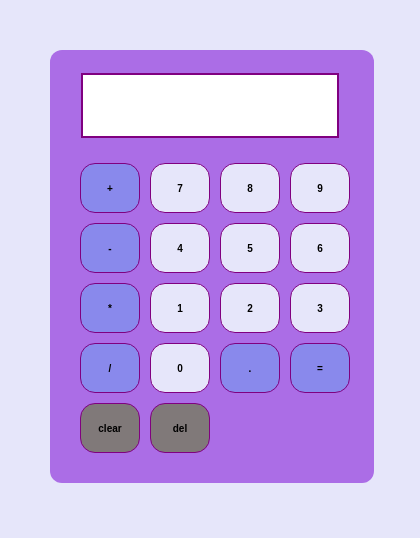
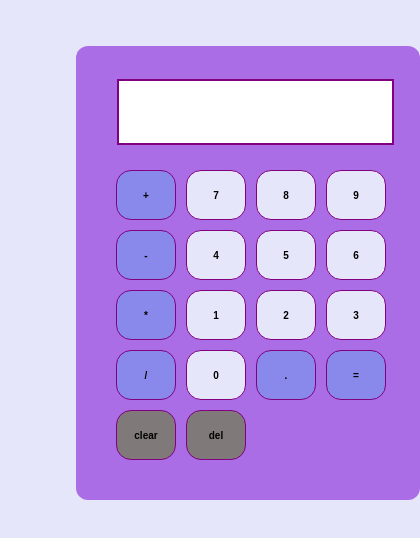
Before and after one commit to siingiii/oasis-calculator-project, a plain HTML site: page index.html in a window 390 px wide. Shown: the whole page, 420 px wide, since content can reach past the window. Drawn offline with Linux system fonts and the light colour scheme.

Commit message:
Updated app responsiveness

```diff
--- a/style.css
+++ b/style.css
@@ -55,7 +55,8 @@ button:active {
     margin-top: 18px;
     margin-left: 26px;
     padding: 25px 60px;
-    font-size: 10px;
+    font-size: 11px;
+    text-align: left;
     font-weight: bold;
     font-family: Arial, Helvetica, sans-serif;
     border: 2px solid purple;
@@ -72,9 +73,9 @@ button:active {
     width: 314px;
     border-radius: 12px;
     margin: 5px 5px 5px 5px;
-    margin-left: 10px;
+    margin-left: 80px;
     margin-top: 50px;
-    padding: 5px;
+    padding: 15px;
   }
   button {
     width: 60px;
@@ -88,6 +89,6 @@ button:active {
     border: 1px solid purple;
   }
   body {
-    margin: 40px;
+    margin: -4px;
   }
 }
```
